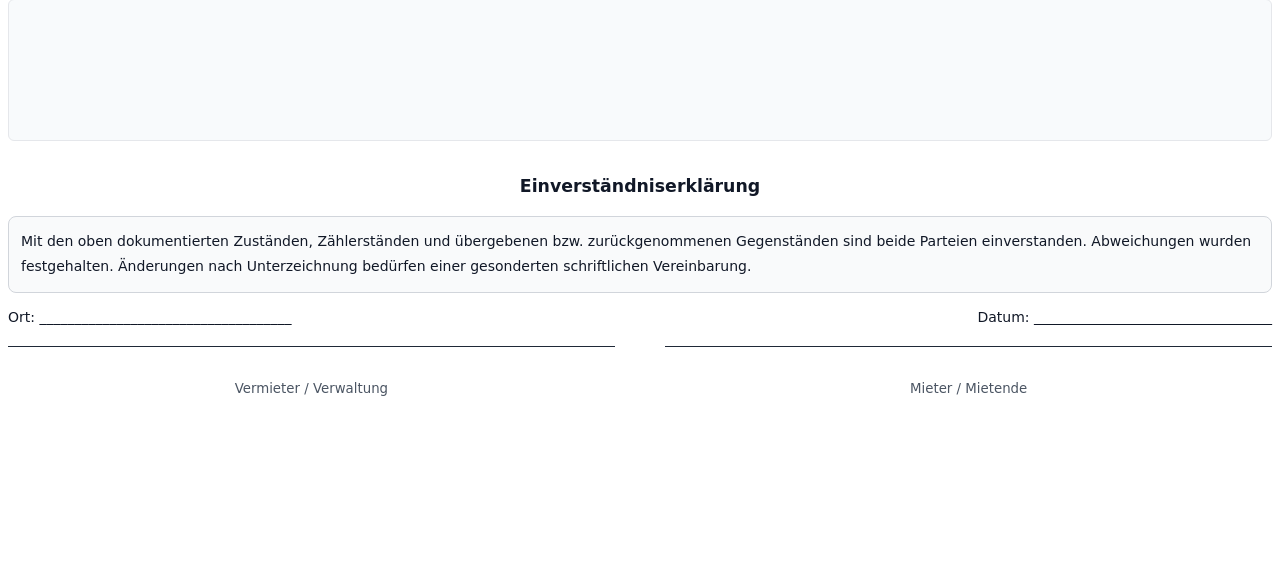
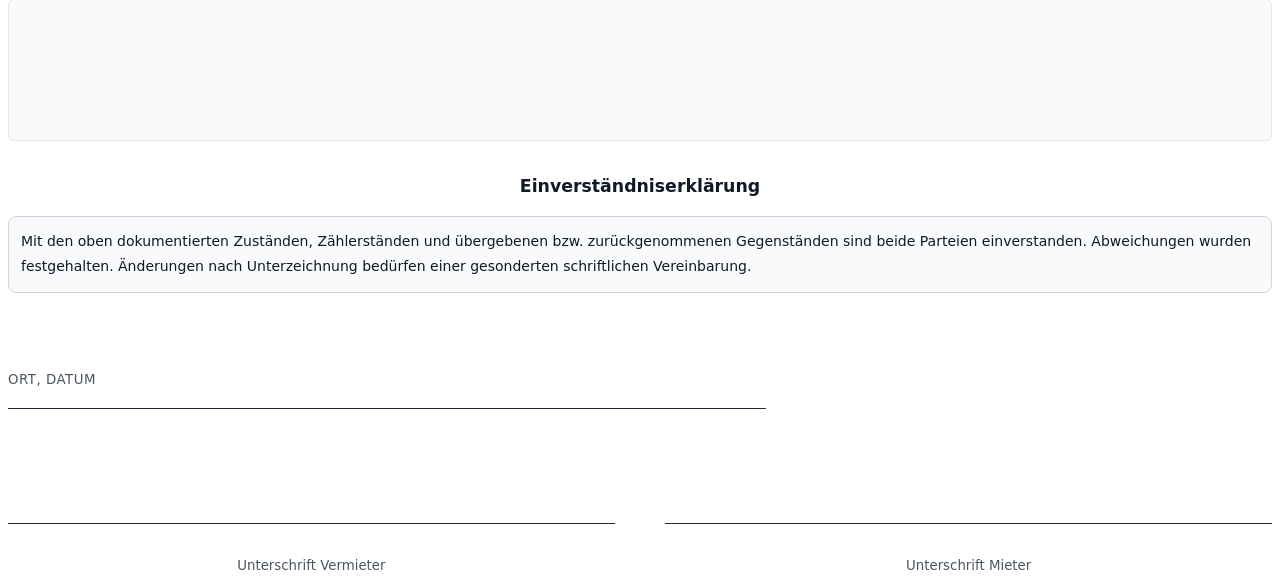
Before and after one commit to Crusha5/MietAssistent, a Flask app: template app/templates/protocols/protocol_document.html in a window 1280 px wide. Shown: the part 2080-2666 px from the top of the page. Before the commit the page ends 2476 px from the top, so only its background shows below. Run offline with Flask 3, Linux system fonts and the light colour scheme; the template is opened without the code that fills it, so the values that code supplies are empty.

Commit message:
Protokoll-PDF Meterstände und Unterschriften anpassen

```diff
--- a/app/templates/protocols/protocol_document.html
+++ b/app/templates/protocols/protocol_document.html
@@ -5,6 +5,10 @@
     <link rel="stylesheet" href="static/css/contract_pdf.css">
 </head>
 <body class="contract-body">
+    {% set landlord = contract.landlord if contract else None %}
+    {% set landlord_name = (landlord.company_name or ((landlord.first_name or '') ~ ' ' ~ (landlord.last_name or '')))|trim if landlord else '' %}
+    {% set tenant = contract.tenant if contract else None %}
+    {% set tenant_name = ((tenant.first_name or '') ~ ' ' ~ (tenant.last_name or ''))|trim if tenant else '' %}
     <h1 class="main-title">Protokoll {{ protocol.protocol_type|replace('ueber','Über')|replace('rueck','Rück') }}</h1>
     <section class="meta-grid">
         <div>
@@ -92,7 +96,6 @@
                     <th>Nummer</th>
                     <th>Ort</th>
                     <th>Wert</th>
-                    <th>Foto</th>
                 </tr>
             </thead>
             <tbody>
@@ -102,7 +105,6 @@
                     <td>{{ entry.number }}</td>
                     <td>{{ entry.location or '' }}</td>
                     <td>{{ entry.reading_value or '' }}</td>
-                    <td>{{ 'Foto hinterlegt' if entry.photo else '' }}</td>
                 </tr>
                 {% endfor %}
             </tbody>
@@ -145,18 +147,20 @@
         <div class="legal-box">
             Mit den oben dokumentierten Zuständen, Zählerständen und übergebenen bzw. zurückgenommenen Gegenständen sind beide Parteien einverstanden. Abweichungen wurden festgehalten. Änderungen nach Unterzeichnung bedürfen einer gesonderten schriftlichen Vereinbarung.
         </div>
-        <div class="signature-meta">
-            <div>Ort: ____________________________________</div>
-            <div>Datum: __________________________________</div>
-        </div>
+    </section>
+    <section class="signature-block">
+        <p class="label">Ort, Datum</p>
+        <div class="signature-date-line"></div>
         <div class="signature-row">
             <div class="sig-cell">
                 <div class="sig-line"></div>
-                <div class="sig-label">Vermieter / Verwaltung</div>
+                <div class="sig-label">Unterschrift Vermieter</div>
+                <div class="sig-name">{{ landlord_name }}</div>
             </div>
             <div class="sig-cell">
                 <div class="sig-line"></div>
-                <div class="sig-label">Mieter / Mietende</div>
+                <div class="sig-label">Unterschrift Mieter</div>
+                <div class="sig-name">{{ tenant_name }}</div>
             </div>
         </div>
     </section>
```
